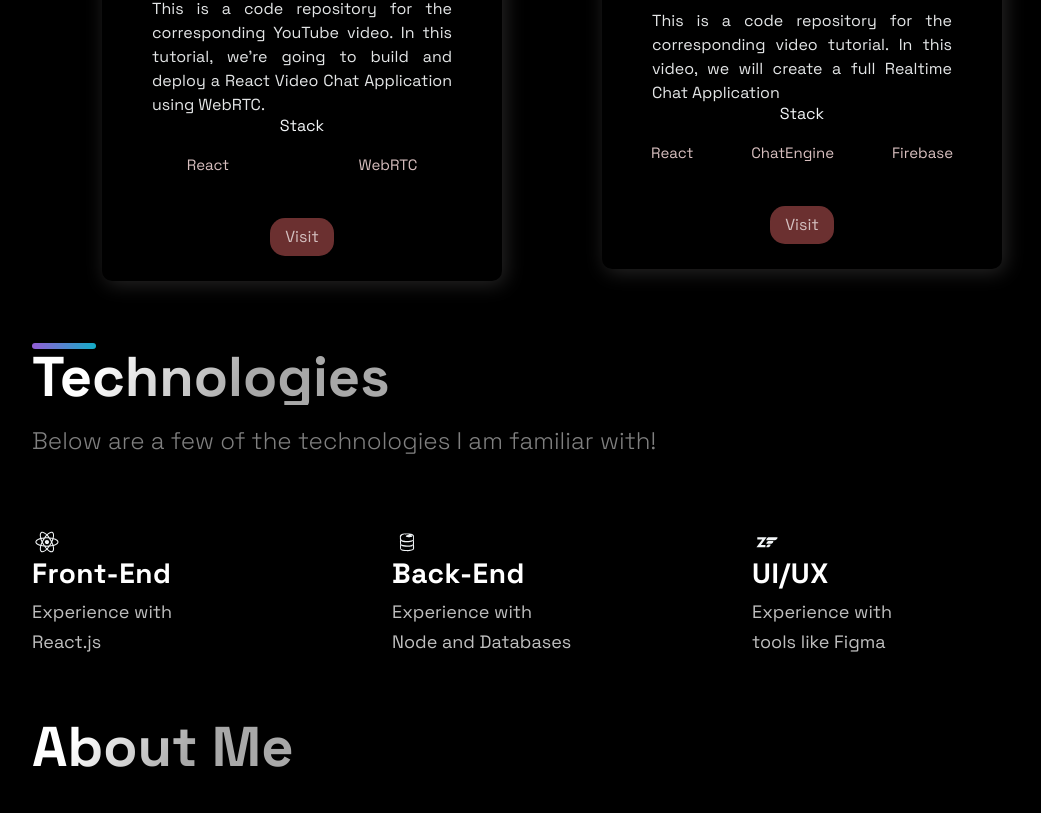
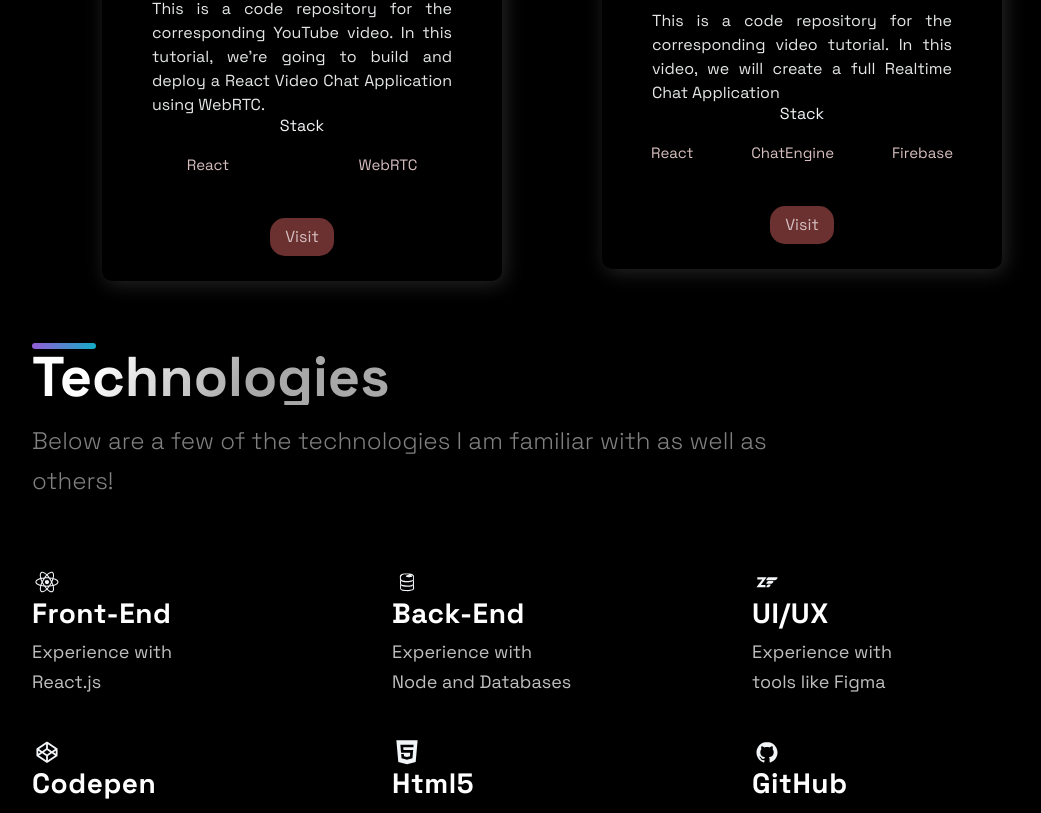
Before and after one commit to JeremyCabrera/portfolio-website, a Next.js app: page / in a window 1280 px wide. Shown: the part 1939-2752 px from the top of the page, without its empty margins (88-1129 px from the left). Built offline with nearby package versions, Linux system fonts and the light colour scheme.

Commit message:
Changed Header logo

```diff
--- a/src/components/Header/Header.js
+++ b/src/components/Header/Header.js
@@ -1,17 +1,20 @@
 import Link from 'next/link';
 import React from 'react';
 import { AiFillGithub, AiFillInstagram, AiFillLinkedin } from 'react-icons/ai';
-import { DiCssdeck } from 'react-icons/di';
+
+
 
 import { Container, Div1, Div2, Div3, NavLink, SocialIcons, Span } from './HeaderStyles';
 
-const Header = () =>  (
+ const Header = () =>  (
   <Container>
     <Div1>
       <Link href="/">
 
         <a style={{display: "flex", alignItems: "center", color: 'white', marginBottom: '20px'}}>
-          <DiCssdeck size="3rem" /> <Span>FSG</Span>
+
+
+           <Span>FSG</Span>
           </a>
       </Link>
     </Div1>
--- a/src/components/Technologies/Technologies.js
+++ b/src/components/Technologies/Technologies.js
@@ -1,5 +1,5 @@
 import React from 'react';
-import { DiFirebase, DiReact, DiZend } from 'react-icons/di';
+import { DiCodepen, DiFirebase, DiGithubBadge, DiHtml5, DiReact, DiZend } from 'react-icons/di';
 import { Section, SectionDivider, SectionText, SectionTitle } from '../../styles/GlobalComponents';
 import { List, ListContainer, ListItem, ListParagraph, ListTitle } from './TechnologiesStyles';
 
@@ -8,7 +8,7 @@
     <SectionDivider/>
     <SectionTitle>Technologies</SectionTitle>
     <SectionText>
-      Below are a few of the technologies I am familiar with!
+      Below are a few of the technologies I am familiar with as well as others!
     </SectionText>
     <List>
       <ListItem>
@@ -41,6 +41,37 @@
           </ListParagraph>
         </ListContainer>
       </ListItem>
+      <ListItem>
+        <DiCodepen size="3rem"/>
+        <ListContainer>
+          <ListTitle>Codepen</ListTitle>
+          <ListParagraph>
+            Experience with <br />
+            Codepen.io
+          </ListParagraph>
+        </ListContainer>
+      </ListItem>
+      <ListItem>
+        <DiHtml5 size="3rem"/>
+        <ListContainer>
+          <ListTitle>Html5</ListTitle>
+          <ListParagraph>
+            Experience with <br />
+            Html5
+          </ListParagraph>
+        </ListContainer>
+      </ListItem>
+
+      <ListItem>
+        <DiGithubBadge size="3rem"/>
+        <ListContainer>
+          <ListTitle>GitHub</ListTitle>
+          <ListParagraph>
+            Experience with <br />
+            Push and Pull Requests.
+          </ListParagraph>
+        </ListContainer>
+      </ListItem>
     </List>
   </Section>
 );
```
Also changed, not shown: src/components/images/logo1.png (added).
